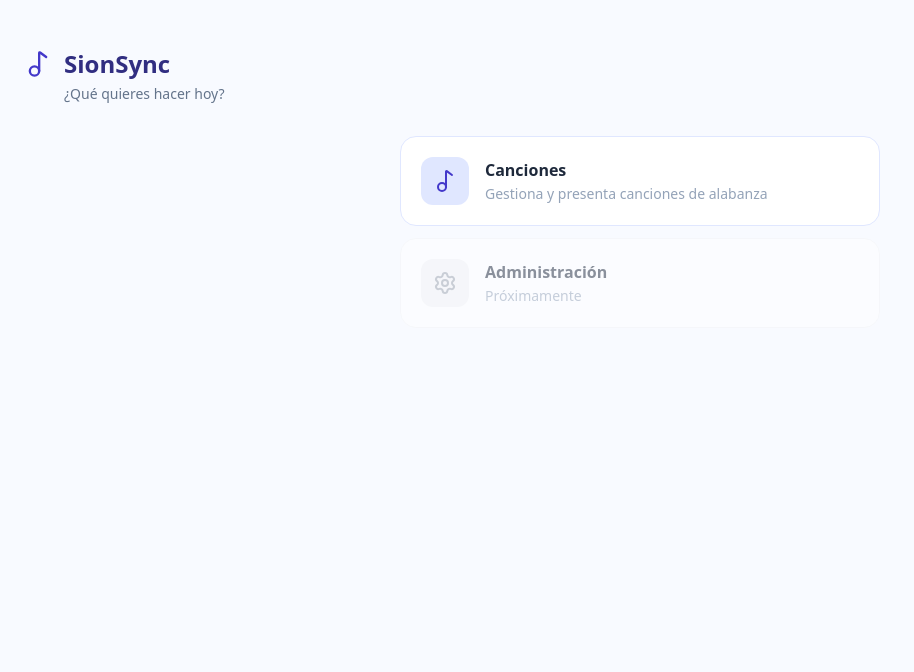
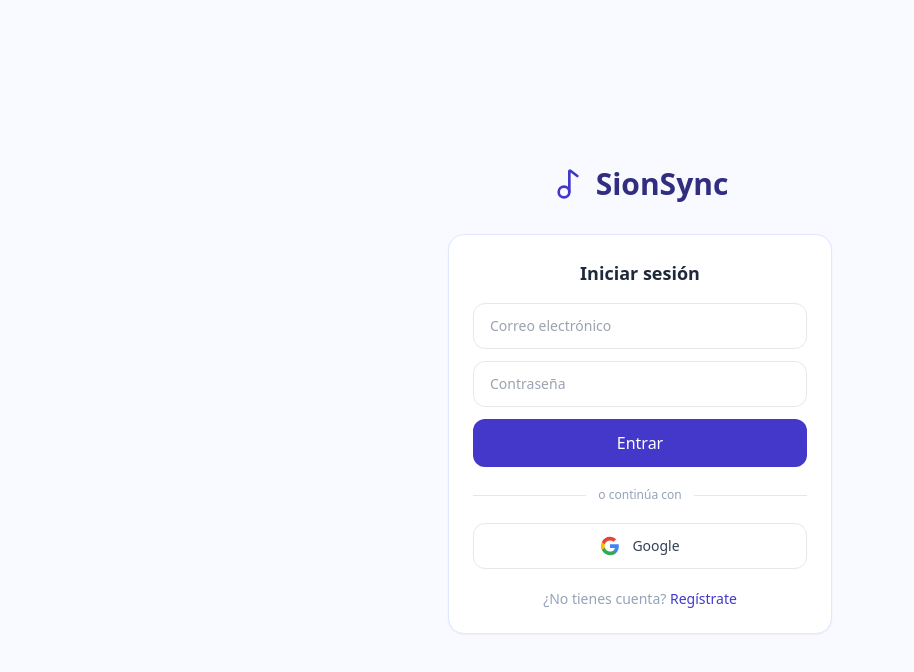
Before and after one commit to ksbcoder/SionSync, a React (Vite) app: page / in a window 1280 px wide. Shown: the top 672 px of the page, without its empty margins (0-914 px from the left). Built offline with nearby package versions, Linux system fonts and the light colour scheme; no server answers.

Commit message:
feat: implement authentication with AuthProvider and ProtectedRoute components

```diff
--- a/src/App.tsx
+++ b/src/App.tsx
@@ -7,6 +7,8 @@
 import { CancionDetalle } from './components/canciones/CancionDetalle';
 import { CancionPresentacion } from './components/canciones/CancionPresentacion';
 import { useCanciones } from './hooks/useCanciones';
+import { AuthProvider } from './hooks/useAuth';
+import { ProtectedRoute } from './components/auth/ProtectedRoute';
 import type { Cancion } from './domain';
 
 function CancionEditWrapper() {
@@ -25,6 +27,8 @@
 export default function App() {
   return (
     <BrowserRouter>
+      <AuthProvider>
+        <ProtectedRoute>
           <Routes>
             <Route path="/" element={<Home />} />
 
@@ -58,6 +62,8 @@
               <CancionPresentacion />
             } />
           </Routes>
+        </ProtectedRoute>
+      </AuthProvider>
     </BrowserRouter>
   );
 }
--- a/src/components/Home.tsx
+++ b/src/components/Home.tsx
@@ -1,5 +1,6 @@
 import { useNavigate } from 'react-router-dom';
-import { Music2, Settings } from 'lucide-react';
+import { Music2, Settings, LogOut } from 'lucide-react';
+import { useAuth } from '../hooks/useAuth';
 
 const OPCIONES = [
   {
@@ -20,15 +21,27 @@
 
 export function Home() {
   const navigate = useNavigate();
+  const { user, signOut } = useAuth();
 
   return (
     <div className="min-h-svh bg-app flex flex-col">
       <header className="px-6 pt-12 pb-8">
-        <div className="flex items-center gap-3 mb-1">
-          <Music2 className="w-7 h-7 text-brand-700" />
-          <h1 className="text-2xl font-bold text-brand-900">SionSync</h1>
+        <div className="flex items-center justify-between mb-1">
+          <div className="flex items-center gap-3">
+            <Music2 className="w-7 h-7 text-brand-700" />
+            <h1 className="text-2xl font-bold text-brand-900">SionSync</h1>
+          </div>
+          <button
+            onClick={signOut}
+            className="flex items-center gap-1.5 text-slate-400 hover:text-slate-600 transition-colors text-sm"
+            title="Cerrar sesión"
+          >
+            <LogOut className="w-4 h-4" />
+          </button>
         </div>
-        <p className="text-slate-500 text-sm pl-10">¿Qué quieres hacer hoy?</p>
+        <p className="text-slate-500 text-sm pl-10">
+          Hola, {user?.user_metadata?.full_name || user?.email?.split('@')[0] || 'usuario'}
+        </p>
       </header>
 
       <main className="flex-1 px-4 flex flex-col gap-3 max-w-lg mx-auto w-full">
--- /dev/null
+++ b/src/components/auth/LoginPage.tsx
@@ -0,0 +1,120 @@
+import { useState } from 'react';
+import { Music2 } from 'lucide-react';
+import { useAuth } from '../../hooks/useAuth';
+
+export function LoginPage() {
+  const { signInWithEmail, signUp, signInWithGoogle } = useAuth();
+  const [email, setEmail] = useState('');
+  const [password, setPassword] = useState('');
+  const [isRegister, setIsRegister] = useState(false);
+  const [error, setError] = useState<string | null>(null);
+  const [loading, setLoading] = useState(false);
+  const [successMsg, setSuccessMsg] = useState<string | null>(null);
+
+  const handleSubmit = async (e: React.FormEvent) => {
+    e.preventDefault();
+    setError(null);
+    setSuccessMsg(null);
+    setLoading(true);
+    try {
+      if (isRegister) {
+        await signUp(email, password);
+        setSuccessMsg('Cuenta creada. Revisa tu correo para confirmar.');
+      } else {
+        await signInWithEmail(email, password);
+      }
+    } catch (err: unknown) {
+      setError(err instanceof Error ? err.message : 'Error desconocido');
+    } finally {
+      setLoading(false);
+    }
+  };
+
+  return (
+    <div className="min-h-svh bg-app flex flex-col items-center justify-center px-4">
+      <div className="w-full max-w-sm">
+        <div className="flex items-center gap-3 justify-center mb-8">
+          <Music2 className="w-8 h-8 text-brand-700" />
+          <h1 className="text-3xl font-bold text-brand-900">SionSync</h1>
+        </div>
+
+        <div className="bg-white rounded-2xl border border-brand-100 p-6 shadow-sm">
+          <h2 className="text-lg font-semibold text-slate-800 mb-4 text-center">
+            {isRegister ? 'Crear cuenta' : 'Iniciar sesión'}
+          </h2>
+
+          {error && (
+            <div className="bg-red-50 text-red-700 text-sm px-4 py-2 rounded-xl mb-4">
+              {error}
+            </div>
+          )}
+
+          {successMsg && (
+            <div className="bg-green-50 text-green-700 text-sm px-4 py-2 rounded-xl mb-4">
+              {successMsg}
+            </div>
+          )}
+
+          <form onSubmit={handleSubmit} className="flex flex-col gap-3">
+            <input
+              type="email"
+              placeholder="Correo electrónico"
+              value={email}
+              onChange={e => setEmail(e.target.value)}
+              required
+              className="w-full px-4 py-3 rounded-xl border border-gray-200 focus:outline-none focus:border-brand-400 text-sm"
+            />
+            <input
+              type="password"
+              placeholder="Contraseña"
+              value={password}
+              onChange={e => setPassword(e.target.value)}
+              required
+              minLength={6}
+              className="w-full px-4 py-3 rounded-xl border border-gray-200 focus:outline-none focus:border-brand-400 text-sm"
+            />
+            <button
+              type="submit"
+              disabled={loading}
+              className="w-full bg-brand-700 text-white py-3 rounded-xl font-medium hover:opacity-90 transition-opacity disabled:opacity-50"
+            >
+              {loading ? 'Cargando...' : isRegister ? 'Registrarse' : 'Entrar'}
+            </button>
+          </form>
+
+          <div className="relative my-5">
+            <div className="absolute inset-0 flex items-center">
+              <div className="w-full border-t border-gray-200" />
+            </div>
+            <div className="relative flex justify-center text-xs">
+              <span className="bg-white px-3 text-slate-400">o continúa con</span>
+            </div>
+          </div>
+
+          <button
+            onClick={signInWithGoogle}
+            className="w-full flex items-center justify-center gap-3 border border-gray-200 py-3 rounded-xl hover:bg-gray-50 transition-colors text-sm font-medium text-slate-700"
+          >
+            <svg className="w-5 h-5" viewBox="0 0 24 24">
+              <path fill="#4285F4" d="M22.56 12.25c0-.78-.07-1.53-.2-2.25H12v4.26h5.92a5.06 5.06 0 0 1-2.2 3.32v2.77h3.57c2.08-1.92 3.28-4.74 3.28-8.1z" />
+              <path fill="#34A853" d="M12 23c2.97 0 5.46-.98 7.28-2.66l-3.57-2.77c-.98.66-2.23 1.06-3.71 1.06-2.86 0-5.29-1.93-6.16-4.53H2.18v2.84C3.99 20.53 7.7 23 12 23z" />
+              <path fill="#FBBC05" d="M5.84 14.09c-.22-.66-.35-1.36-.35-2.09s.13-1.43.35-2.09V7.07H2.18C1.43 8.55 1 10.22 1 12s.43 3.45 1.18 4.93l2.85-2.22.81-.62z" />
+              <path fill="#EA4335" d="M12 5.38c1.62 0 3.06.56 4.21 1.64l3.15-3.15C17.45 2.09 14.97 1 12 1 7.7 1 3.99 3.47 2.18 7.07l3.66 2.84c.87-2.6 3.3-4.53 6.16-4.53z" />
+            </svg>
+            Google
+          </button>
+
+          <p className="text-center text-sm text-slate-400 mt-5">
+            {isRegister ? '¿Ya tienes cuenta?' : '¿No tienes cuenta?'}{' '}
+            <button
+              onClick={() => { setIsRegister(!isRegister); setError(null); setSuccessMsg(null); }}
+              className="text-brand-700 font-medium hover:underline"
+            >
+              {isRegister ? 'Inicia sesión' : 'Regístrate'}
+            </button>
+          </p>
+        </div>
+      </div>
+    </div>
+  );
+}
--- /dev/null
+++ b/src/components/auth/ProtectedRoute.tsx
@@ -0,0 +1,20 @@
+import type { ReactNode } from 'react';
+import { useAuth } from '../../hooks/useAuth';
+import { LoginPage } from './LoginPage';
+import { DotLoader } from '../ui/DotLoader';
+
+export function ProtectedRoute({ children }: { children: ReactNode }) {
+  const { user, loading } = useAuth();
+
+  if (loading) {
+    return (
+      <div className="min-h-svh bg-app flex items-center justify-center">
+        <DotLoader />
+      </div>
+    );
+  }
+
+  if (!user) return <LoginPage />;
+
+  return <>{children}</>;
+}
--- /dev/null
+++ b/src/hooks/useAuth.tsx
@@ -0,0 +1,71 @@
+import { createContext, useContext, useEffect, useState, type ReactNode } from 'react';
+import { supabase } from '../infrastructure/supabase';
+import type { User, Session } from '@supabase/supabase-js';
+
+interface AuthContextType {
+  user: User | null;
+  session: Session | null;
+  loading: boolean;
+  signInWithEmail: (email: string, password: string) => Promise<void>;
+  signUp: (email: string, password: string) => Promise<void>;
+  signInWithGoogle: () => Promise<void>;
+  signOut: () => Promise<void>;
+}
+
+const AuthContext = createContext<AuthContextType | null>(null);
+
+export function AuthProvider({ children }: { children: ReactNode }) {
+  const [user, setUser] = useState<User | null>(null);
+  const [session, setSession] = useState<Session | null>(null);
+  const [loading, setLoading] = useState(true);
+
+  useEffect(() => {
+    supabase.auth.getSession().then(({ data: { session } }) => {
+      setSession(session);
+      setUser(session?.user ?? null);
+      setLoading(false);
+    });
+
+    const { data: { subscription } } = supabase.auth.onAuthStateChange((_event, session) => {
+      setSession(session);
+      setUser(session?.user ?? null);
+    });
+
+    return () => subscription.unsubscribe();
+  }, []);
+
+  const signInWithEmail = async (email: string, password: string) => {
+    const { error } = await supabase.auth.signInWithPassword({ email, password });
+    if (error) throw error;
+  };
+
+  const signUp = async (email: string, password: string) => {
+    const { error } = await supabase.auth.signUp({ email, password });
+    if (error) throw error;
+  };
+
+  const signInWithGoogle = async () => {
+    const { error } = await supabase.auth.signInWithOAuth({
+      provider: 'google',
+      options: { redirectTo: window.location.origin },
+    });
+    if (error) throw error;
+  };
+
+  const signOut = async () => {
+    const { error } = await supabase.auth.signOut();
+    if (error) throw error;
+  };
+
+  return (
+    <AuthContext.Provider value={{ user, session, loading, signInWithEmail, signUp, signInWithGoogle, signOut }}>
+      {children}
+    </AuthContext.Provider>
+  );
+}
+
+export function useAuth() {
+  const context = useContext(AuthContext);
+  if (!context) throw new Error('useAuth must be used within AuthProvider');
+  return context;
+}
--- a/src/infrastructure/cancion.repository.ts
+++ b/src/infrastructure/cancion.repository.ts
@@ -1,5 +1,11 @@
 import { supabase } from './supabase';
 import type { Cancion, CancionInsert } from '../domain';
+
+async function getUserId(): Promise<string> {
+  const { data: { user } } = await supabase.auth.getUser();
+  if (!user) throw new Error('No authenticated user');
+  return user.id;
+}
 
 export const cancionRepository = {
   async getAll(): Promise<Cancion[]> {
@@ -24,9 +30,10 @@
   },
 
   async create(data: CancionInsert): Promise<Cancion> {
+    const user_id = await getUserId();
     const { data: created, error } = await supabase
       .from('canciones')
-      .insert(data)
+      .insert({ ...data, user_id })
       .select()
       .single();
     if (error) throw new Error(error.message);
```
Also changed, not shown: 1 other file (tests, documents, lock files or other folders). Lines whose indentation alone changed are shown as unchanged.
